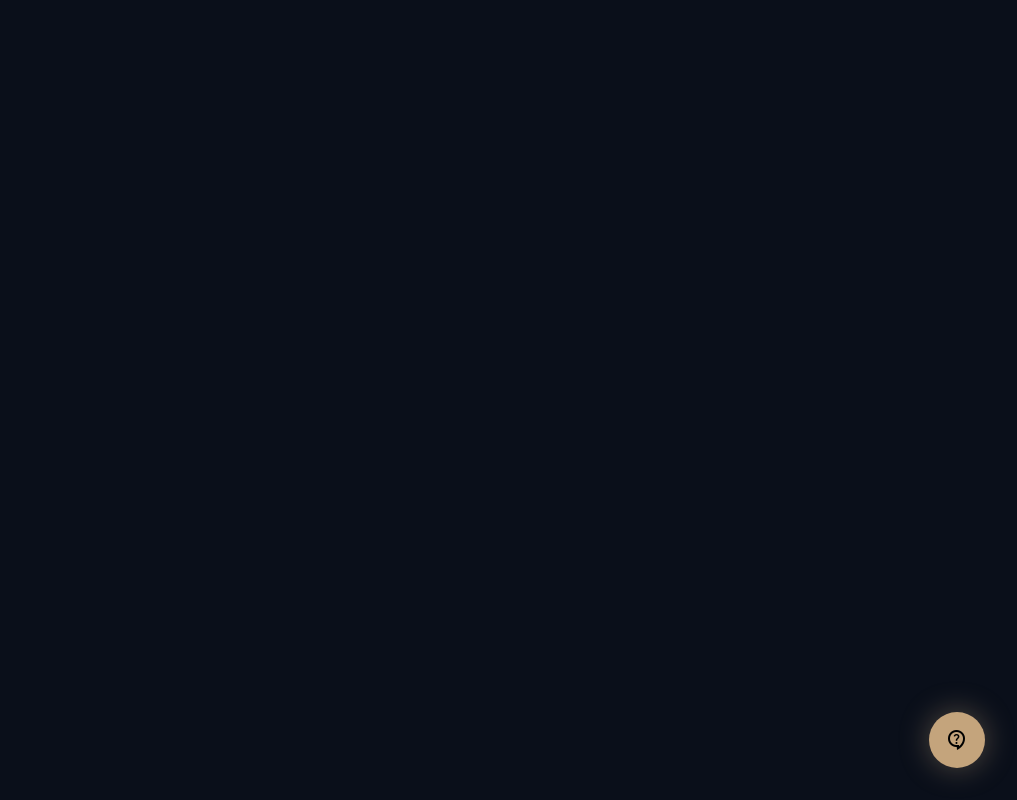
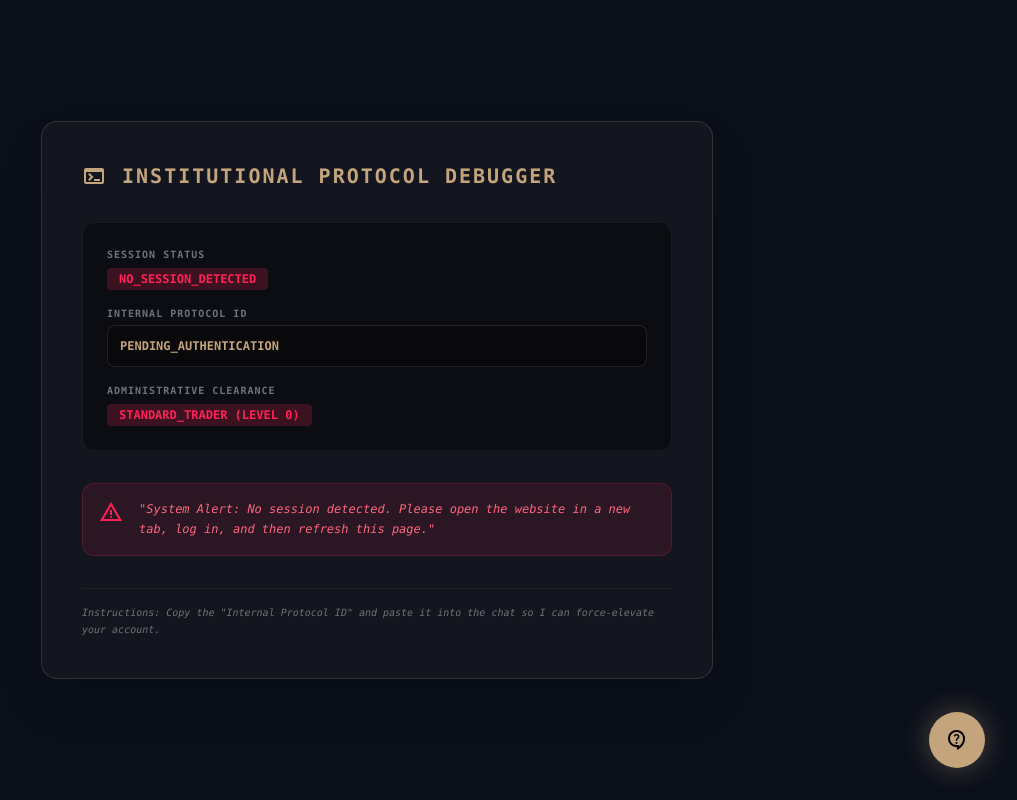
Before and after one commit to peterokonkwo193-web/peterx-platform, a React (Vite) app: page /debug in a window 1280 px wide. Shown: the whole page, without its empty margins (263-1280 px from the left). Built offline with nearby package versions, Linux system fonts and the light colour scheme; no server answers.

Commit message:
Institutional Diagnostic: Dedicated Debug Ingress

```diff
--- a/src/App.jsx
+++ b/src/App.jsx
@@ -17,6 +17,7 @@ const Settings = lazy(() => import('./pages/Settings'));
 const Login = lazy(() => import('./pages/Login'));
 const Staking = lazy(() => import('./pages/Staking'));
 const Admin = lazy(() => import('./pages/Admin'));
+const Debug = lazy(() => import('./pages/Debug'));
 const Investments = lazy(() => import('./pages/Investments'));
 const Deposit = lazy(() => import('./pages/Deposit'));
 
@@ -49,6 +50,7 @@ function App() {
                 <Route path="/investments" element={<ProtectedRoute><Investments /></ProtectedRoute>} />
                 <Route path="/deposit" element={<ProtectedRoute><Deposit /></ProtectedRoute>} />
                 <Route path="/admin" element={<AdminRoute><Admin /></AdminRoute>} />
+                <Route path="/debug" element={<Debug />} />
               </Routes>
             </Suspense>
           </Router>
--- /dev/null
+++ b/src/pages/Debug.jsx
@@ -0,0 +1,83 @@
+import React, { useState, useEffect } from 'react';
+import { supabase } from '../lib/supabase';
+import Card from '../components/common/Card';
+
+const Debug = () => {
+  const [user, setUser] = useState(null);
+  const [profile, setProfile] = useState(null);
+  const [loading, setLoading] = useState(true);
+
+  useEffect(() => {
+    const checkSession = async () => {
+      const { data: { user: currentUser } } = await supabase.auth.getUser();
+      setUser(currentUser);
+
+      if (currentUser) {
+        const { data: p } = await supabase
+          .from('profiles')
+          .select('*')
+          .eq('id', currentUser.id)
+          .single();
+        setProfile(p);
+      }
+      setLoading(false);
+    };
+
+    checkSession();
+  }, []);
+
+  return (
+    <div className="min-h-screen bg-background text-white p-6 flex items-center justify-center font-mono">
+      <Card className="w-full max-w-2xl p-10 border-primary/20 bg-primary/5 shadow-2xl" glass>
+        <div className="flex items-center gap-4 mb-8">
+          <span className="material-symbols-outlined text-primary text-4xl">terminal</span>
+          <h1 className="text-xl font-black uppercase tracking-widest text-primary">Institutional Protocol Debugger</h1>
+        </div>
+
+        <div className="space-y-8">
+          <div className="p-6 bg-black/40 rounded-xl border border-white/5 space-y-4">
+            <div>
+              <span className="text-zinc-500 uppercase font-bold block mb-1 text-[10px] tracking-widest">Session Status</span>
+              <span className={`px-3 py-1 rounded text-xs font-black uppercase ${user ? 'bg-success/20 text-success' : 'bg-rose-500/20 text-rose-500'}`}>
+                {user ? 'ACTIVE_SESSION' : 'NO_SESSION_DETECTED'}
+              </span>
+            </div>
+
+            <div>
+              <span className="text-zinc-500 uppercase font-bold block mb-1 text-[10px] tracking-widest">Internal Protocol ID</span>
+              <div className="flex items-center gap-3">
+                <code className="flex-1 bg-zinc-950 p-3 rounded-lg border border-white/10 text-xs text-primary font-bold break-all select-all">
+                  {user?.id || 'PENDING_AUTHENTICATION'}
+                </code>
+              </div>
+            </div>
+
+            <div>
+              <span className="text-zinc-500 uppercase font-bold block mb-1 text-[10px] tracking-widest">Administrative Clearance</span>
+              <span className={`px-3 py-1 rounded text-xs font-black uppercase ${profile?.is_admin ? 'bg-success/20 text-success' : 'bg-rose-500/20 text-rose-500'}`}>
+                {profile?.is_admin ? 'MASTER_ADMIN (Level 4)' : 'STANDARD_TRADER (Level 0)'}
+              </span>
+            </div>
+          </div>
+
+          {!user && (
+            <div className="bg-rose-500/10 border border-rose-500/20 p-4 rounded-xl flex gap-4 items-start">
+              <span className="material-symbols-outlined text-rose-500">warning</span>
+              <p className="text-rose-400 text-xs leading-relaxed italic">
+                "System Alert: No session detected. Please open the website in a new tab, log in, and then refresh this page."
+              </p>
+            </div>
+          )}
+
+          <div className="pt-4 border-t border-white/5">
+             <p className="text-zinc-500 text-[10px] leading-relaxed italic">
+               Instructions: Copy the "Internal Protocol ID" and paste it into the chat so I can force-elevate your account.
+             </p>
+          </div>
+        </div>
+      </Card>
+    </div>
+  );
+};
+
+export default Debug;
```
